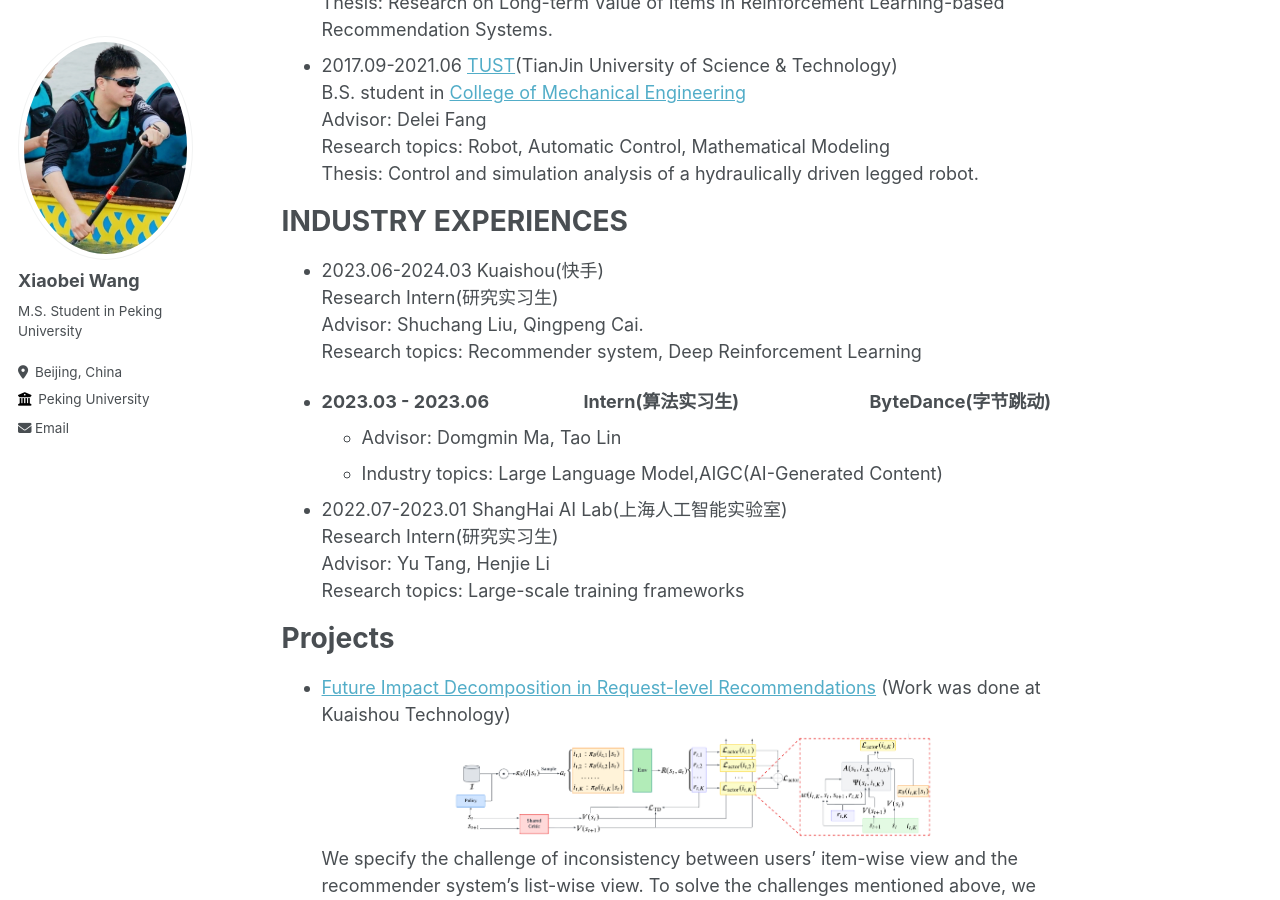
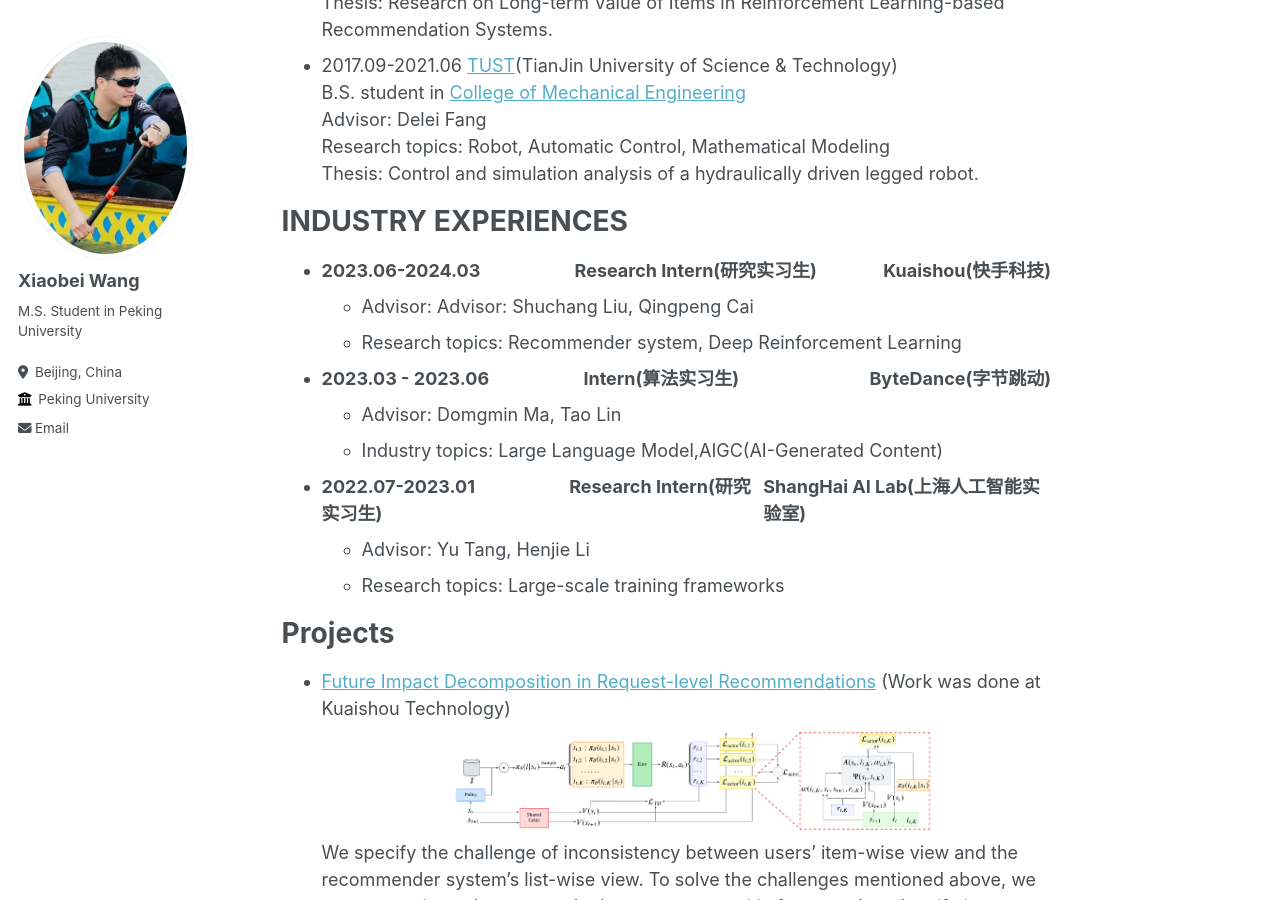
Before and after one commit to wangxiaobei822/wangxiaobei822.github.io, a Jekyll site: the page built from _pages/about.md, in a window 1280 px wide and 900 px high, scrolled down 626 px. Built offline with Jekyll 4.4.1, drawn with Linux system fonts in a browser that asks for light colours.

Commit message:
Update about.md

```diff
--- a/_pages/about.md
+++ b/_pages/about.md
@@ -29,11 +29,11 @@ Thesis: Control and simulation analysis of a hydraulically driven legged robot.
 
 INDUSTRY EXPERIENCES
 ======
-- 2023.06-2024.03 Kuaishou(快手)<br>
-Research Intern(研究实习生)<br>
-Advisor: Shuchang Liu, Qingpeng Cai.<br>
-Research topics: Recommender system, Deep Reinforcement Learning
-
+- <div style="display: flex; justify-content: space-between;">
+    <div><strong>2023.06-2024.03 &emsp;&emsp;&emsp;&emsp;&emsp;Research Intern(研究实习生)</strong></div>
+    <div style="margin-left: auto;"><strong>Kuaishou(快手科技)</strong></div>
+  - Advisor: Advisor: Shuchang Liu, Qingpeng Cai<br>
+  - Research topics: Recommender system, Deep Reinforcement Learning
 
 - <div style="display: flex; justify-content: space-between;">
     <div><strong>2023.03 - 2023.06 &emsp;&emsp;&emsp;&emsp;&emsp;Intern(算法实习生)</strong></div>
@@ -41,13 +41,11 @@ Research topics: Recommender system, Deep Reinforcement Learning
   - Advisor: Domgmin Ma, Tao Lin<br>
   - Industry topics: Large Language Model,AIGC(AI-Generated Content)
 
-
-
-- 2022.07-2023.01 ShangHai AI Lab(上海人工智能实验室)<br>
-Research Intern(研究实习生) <br>
-Advisor: Yu Tang, Henjie Li<br>
-Research topics: Large-scale training frameworks
-
+- <div style="display: flex; justify-content: space-between;">
+    <div><strong>2022.07-2023.01 &emsp;&emsp;&emsp;&emsp;&emsp;Research Intern(研究实习生)</strong></div>
+    <div style="margin-left: auto;"><strong>ShangHai AI Lab(上海人工智能实验室)</strong></div>
+  - Advisor: Yu Tang, Henjie Li<br>
+  - Research topics: Large-scale training frameworks
 
 
 Projects
```
